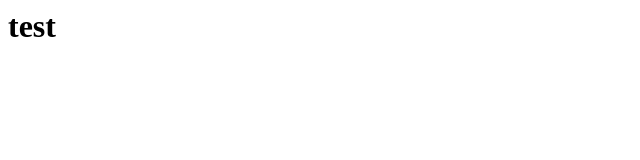
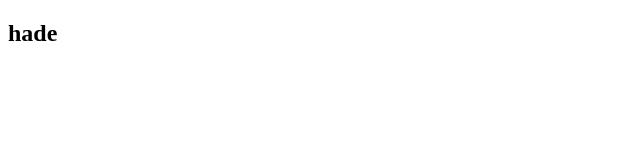
Before and after one commit to jhanter/uas, a plain HTML site: page index.html in a window 1280 px wide. Shown: the full height of the page, 0-640 px from the left. Drawn offline with Linux system fonts and the light colour scheme.

Commit message:
Update index.html

```diff
--- a/index.html
+++ b/index.html
@@ -1 +1,7 @@
-<h1>test</h1>
+<!DOCTYPE html>
+<html>
+<body>
+
+<h2>hade</h2>
+</body>
+</html>
```
